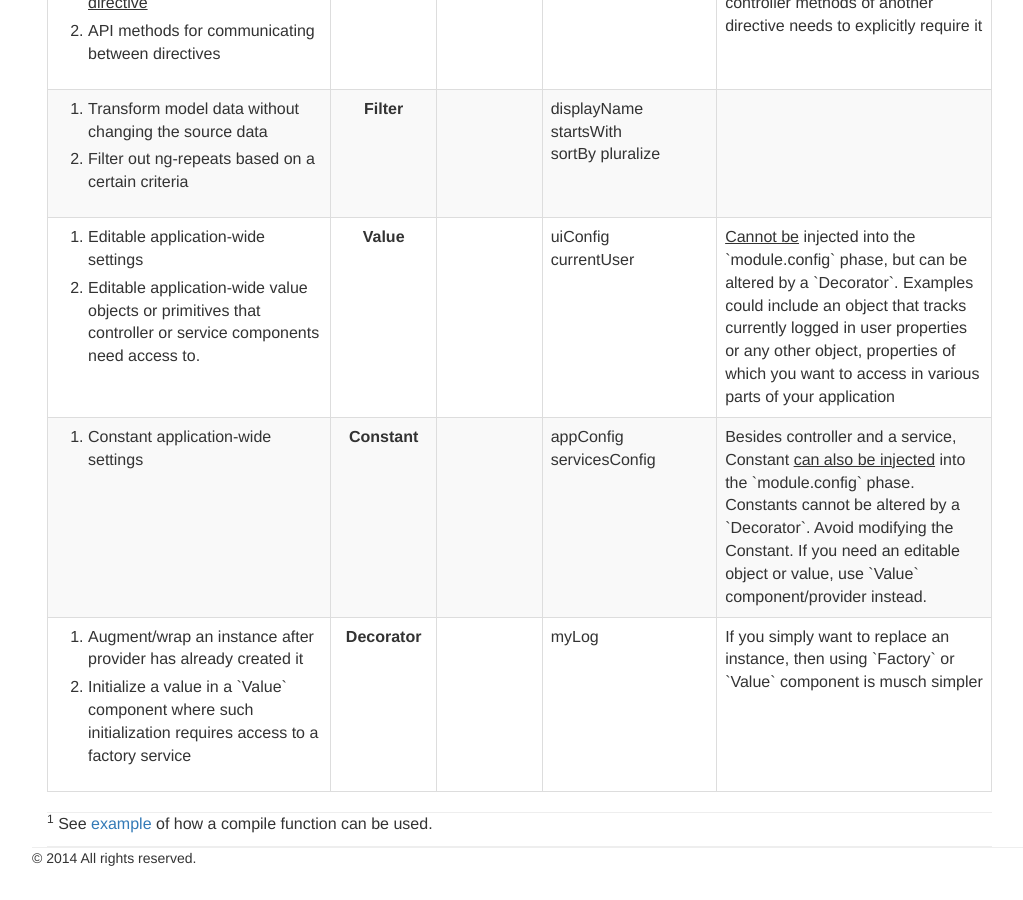
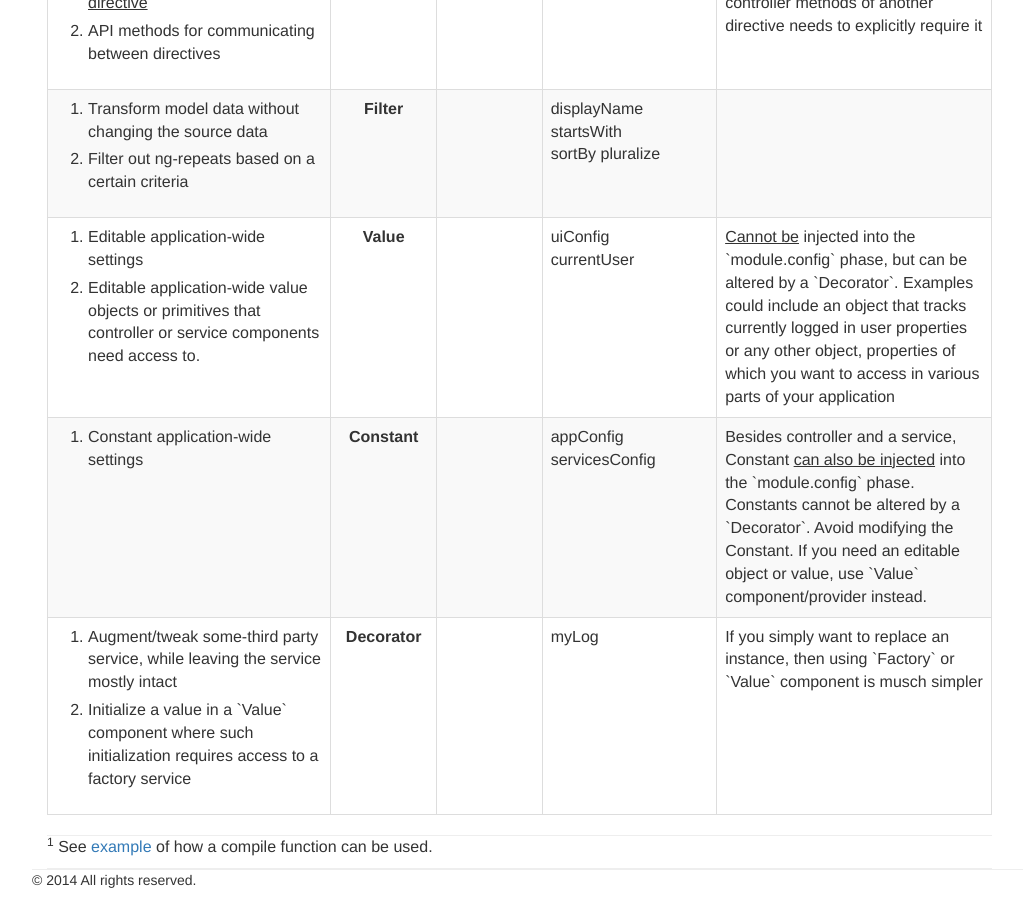
Before and after one commit to demisx/demisx.github.io, a Jekyll site: the page built from _posts/2014-09-14-angular-what-goes-where.md, in a window 1280 px wide and 900 px high, scrolled down 1631 px. Shown: the whole window, without its empty margins (38-1061 px from the left). Built offline with Jekyll 4.4.1, drawn with Linux system fonts in a browser that asks for light colours; nearby versions of some CDN libraries; Markdown is read by kramdown in place of the engine named in the settings; comment, search, counter and statistics services are not loaded; before the commit the page ends 2509 px from its top, so only the background shows below that.

Commit message:
Update decorator use cases

```diff
--- a/_posts/2014-09-14-angular-what-goes-where.md
+++ b/_posts/2014-09-14-angular-what-goes-where.md
@@ -58,7 +58,7 @@ starting point depending on what you are trying to achieve.
 
 <table id="angular-table" class="table table-striped table-bordered">
   <tr>
-    <th class="text-center">What</th>
+    <th class="text-center">Use case</th>
     <th class="text-center">Component</th>
     <th class="text-center">Sub-component</th>
     <th class="text-center">Examples</th>
@@ -227,7 +227,7 @@ starting point depending on what you are trying to achieve.
    <tr>
     <td>
       <ol>
-        <li>Augment/wrap an instance after provider has already created it</li>
+        <li>Augment/tweak some-third party service, while leaving the service mostly intact</li>
         <li>Initialize a value in a `Value` component where such initialization
             requires access to a factory service</li>
       </ol>
```
